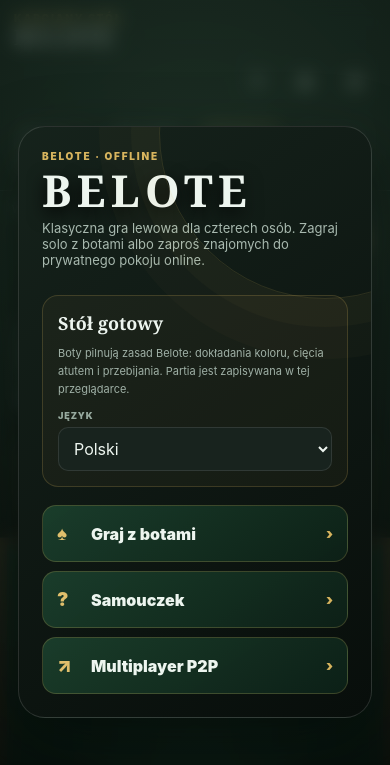
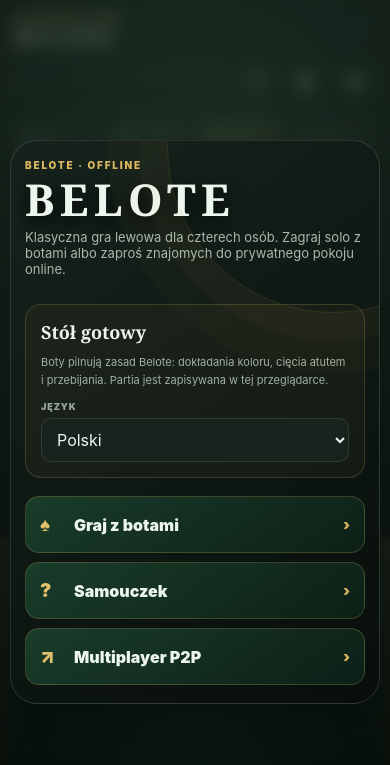
Before and after one commit to quendae/Belote, a website: page index.html in a window 390 px wide. Shown: the top 765 px of the page. Drawn offline with Linux system fonts and the light colour scheme.

Commit message:
fix: remove 360px modal overflow

```diff
--- a/belote_cards.css
+++ b/belote_cards.css
@@ -121,6 +121,48 @@ body.four-colors .card.suit-D { color: #236ae0 !important; }
   .card-back::before { inset: 3px; border-radius: 4px; }
 }
 
+/* 360px phones: shrink intrinsic grid/form content instead of allowing long
+   select labels, modal copy, or bid controls to widen the page. */
+@media (max-width: 400px) {
+  html,
+  body,
+  .app { width: 100%; max-width: 100%; overflow-x: clip; }
+  .overlay,
+  .modal { width: 100%; max-width: 100%; padding: 10px; overflow-x: clip; }
+  .menu-card,
+  .modal-card,
+  .settings-card,
+  .multiplayer-card {
+    width: 100%;
+    max-width: 100%;
+    min-width: 0;
+    padding: 18px 14px;
+  }
+  .modal-card *,
+  .menu-card *,
+  .settings-grid,
+  .settings-grid .option-card,
+  .form-grid,
+  .form-grid .option-card,
+  .bid-actions,
+  .contract-control {
+    min-width: 0;
+    max-width: 100%;
+  }
+  .option-card select,
+  .option-card input,
+  .multiplayer-field input,
+  .multiplayer-field textarea {
+    width: 100%;
+    min-width: 0;
+    max-width: 100%;
+  }
+  .modal-copy,
+  #rulesText,
+  .settings-note { overflow-wrap: anywhere; }
+  .suit-btn { min-width: 0; }
+}
+
 /* Short landscape phones need a scrollable start card; overflow:hidden used only
    to clip decorative rings also clipped the Multiplayer action. */
 @media (max-height: 500px) and (orientation: landscape) {
```
